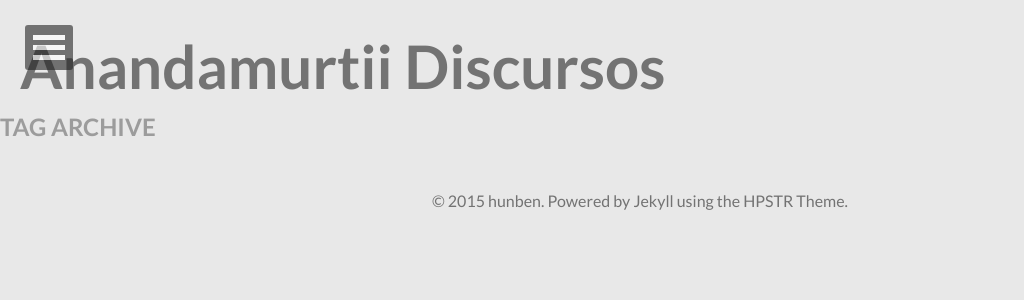
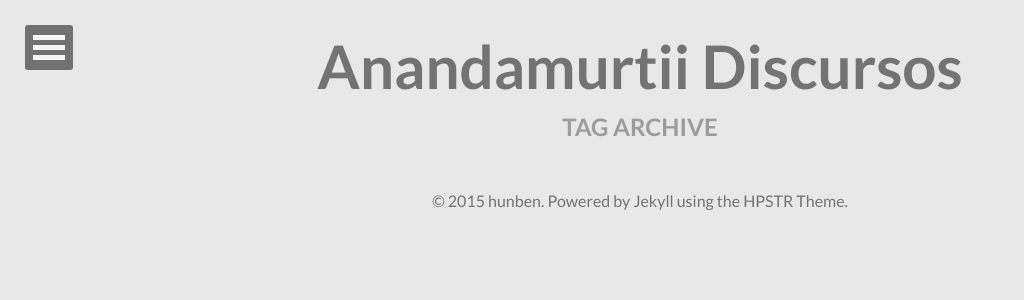
Before and after one commit to anandamurtiidiscursos/anandamurtiidiscursos.github.io, a Jekyll site: the page built from tags/index.html, in a window 1280 px wide. Shown: the top 300 px of the page, without its empty margins (0-1024 px from the left). Built offline with Jekyll 4.4.1, drawn with Linux system fonts in a browser that asks for light colours; nearby versions of some CDN libraries.

Commit message:
Updated _page.scss

```diff
--- a/_sass/_page.scss
+++ b/_sass/_page.scss
@@ -34,7 +34,7 @@
 	position: relative;
 }
 .header-title {
-	text-align: rigth;
+	text-align: center;
 	margin: 30px 0 0;
 	h1 {
 		margin: 10px 20px;
```
